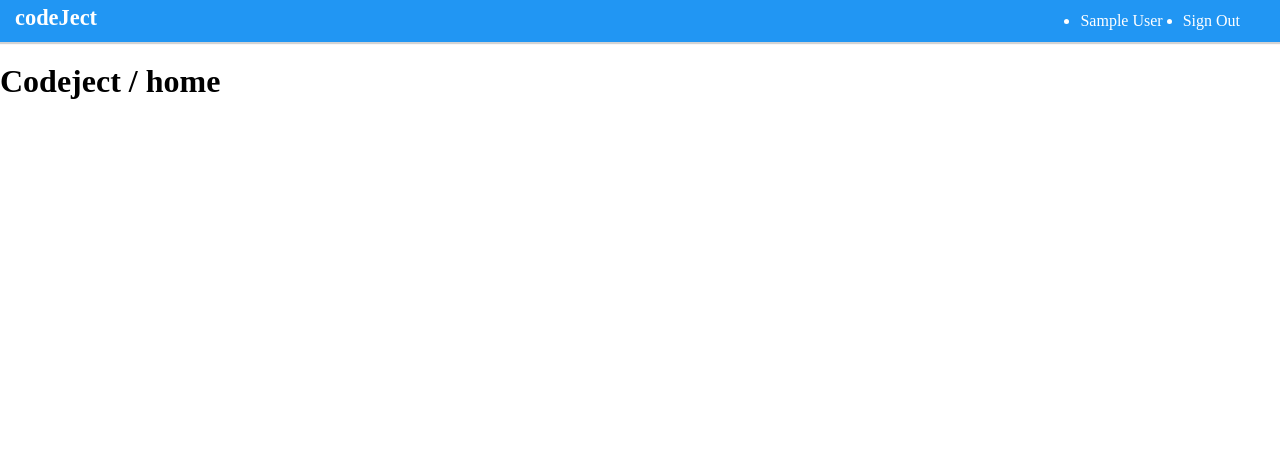
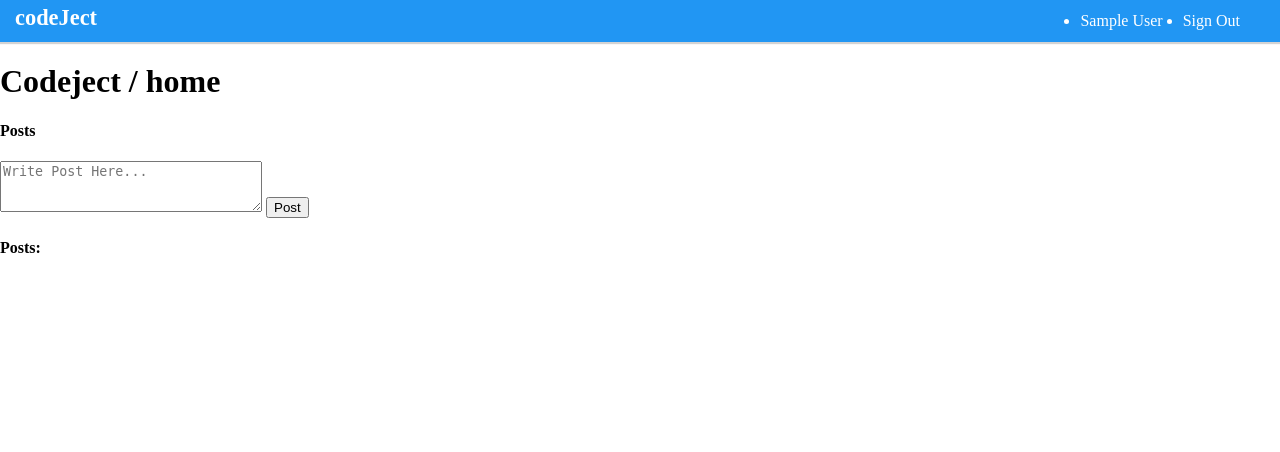
Before and after one commit to mrityunjayfaujdar/codeject, a Node server app: page / in a window 1280 px wide. Shown: the top 452 px of the page. Run offline with Node 20, Linux system fonts and the light colour scheme; the visitor is signed in with stand-in values (Sample User, id 1); data that the repository does not hold is empty; some libraries are stand-ins or nearby versions.

Commit message:
Create Post after login

```diff
--- a/controllers/homeController.js
+++ b/controllers/homeController.js
@@ -1,6 +1,13 @@
+const Post = require("../models/post");
+
 module.exports.home = function (req, res) {
-  res.cookie("user_id", 11); // Setting the value of cookie from response
-  return res.render("home", {
-    title: "home",
-  });
+    //res.cookie("user_id", 11); // Setting the value of cookie from response
+
+    Post.find({user: req.user._id}, (err, posts) => {
+        console.log(posts);
+        return res.render("home", {
+            title: "home",
+            posts,
+        });
+    });
 };
--- a/controllers/userController.js
+++ b/controllers/userController.js
@@ -25,7 +25,7 @@ module.exports.signInUser = (req, res) => {
 };
 
 module.exports.createUser = (req, res) => {
-  const { password, confirm_password } = req.body;
+    const {password, confirm_password} = req.body;
 
     //check is both passwords are same
     if (password !== confirm_password) {
@@ -34,7 +34,7 @@ module.exports.createUser = (req, res) => {
     }
 
     //find if user exist by email id
-  User.findOne({ email: req.body.email }, (err, user) => {
+    User.findOne({email: req.body.email}, (err, user) => {
         if (err) {
             console.log("Error at Searching for user.");
             return;
--- a/routes/index.js
+++ b/routes/index.js
@@ -4,5 +4,6 @@ const homeController = require("../controllers/homeController");
 
 router.get("/", homeController.home);
 router.use("/users", require("./users"));
+router.use("/posts", require("./posts"));
 
 module.exports = router;
--- a/views/home.ejs
+++ b/views/home.ejs
@@ -1,3 +1,23 @@
 <h1>
     Codeject / <%= title %>
 </h1>
+
+<section id='feed-posts'>
+    <h4>Posts</h4>
+    <form action="/posts/create-post" id="new-post-form" method="POST">
+        <textarea name="content" id="" cols="30" rows="3" placeholder="Write Post Here..."></textarea>
+        <input type="submit" value="Post">
+    </form>
+
+    <div id='posts-list-container'>
+        <h4> Posts: </h4>
+        <ul>
+            <% for(post of posts) { %>
+                <li>
+                    <%= post.content %>
+                </li>
+            <% } %>
+        </ul>
+    </div>
+
+</section>
```
Also changed, not shown: controllers/postController.js (added, +18 -0 lines), models/post.js (added, +23 -0 lines), routes/posts.js (added, +7 -0 lines), routes/users.js (+5 -3 lines). Lines whose indentation alone changed are shown as unchanged.
